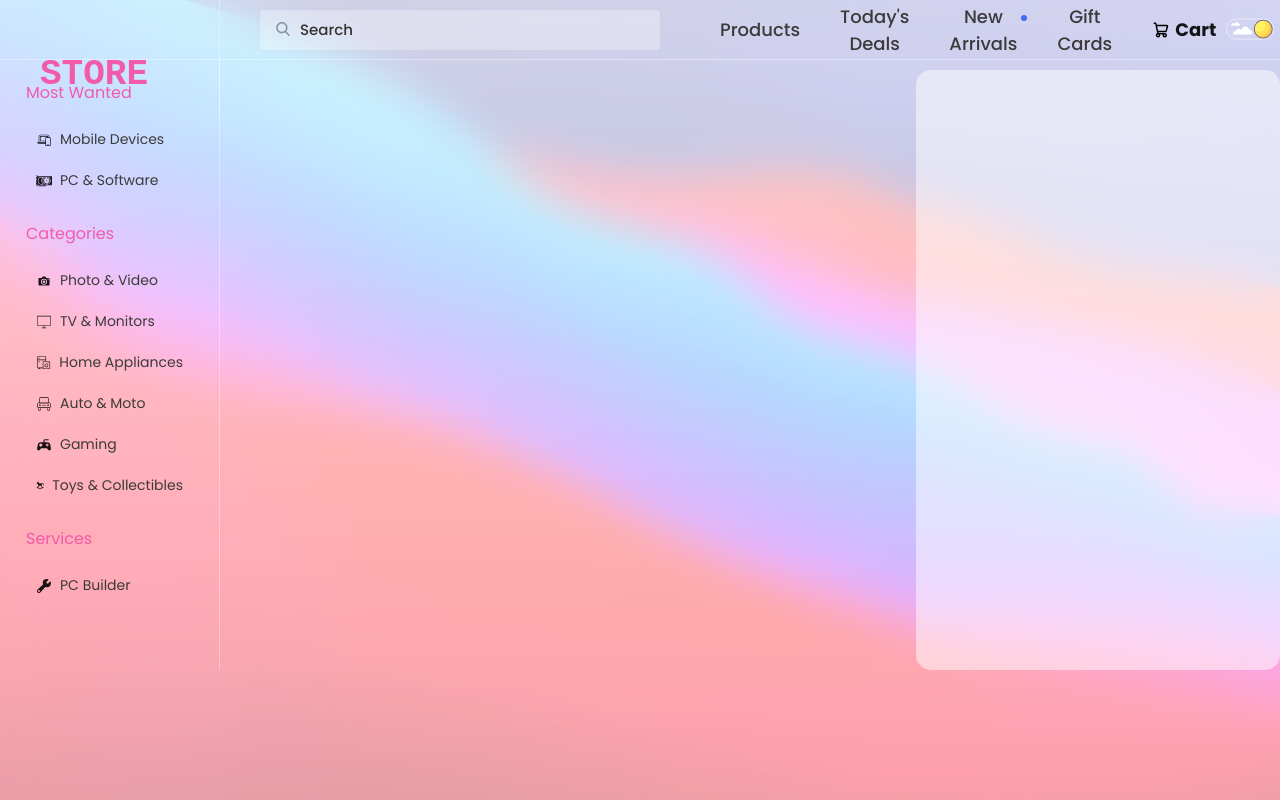
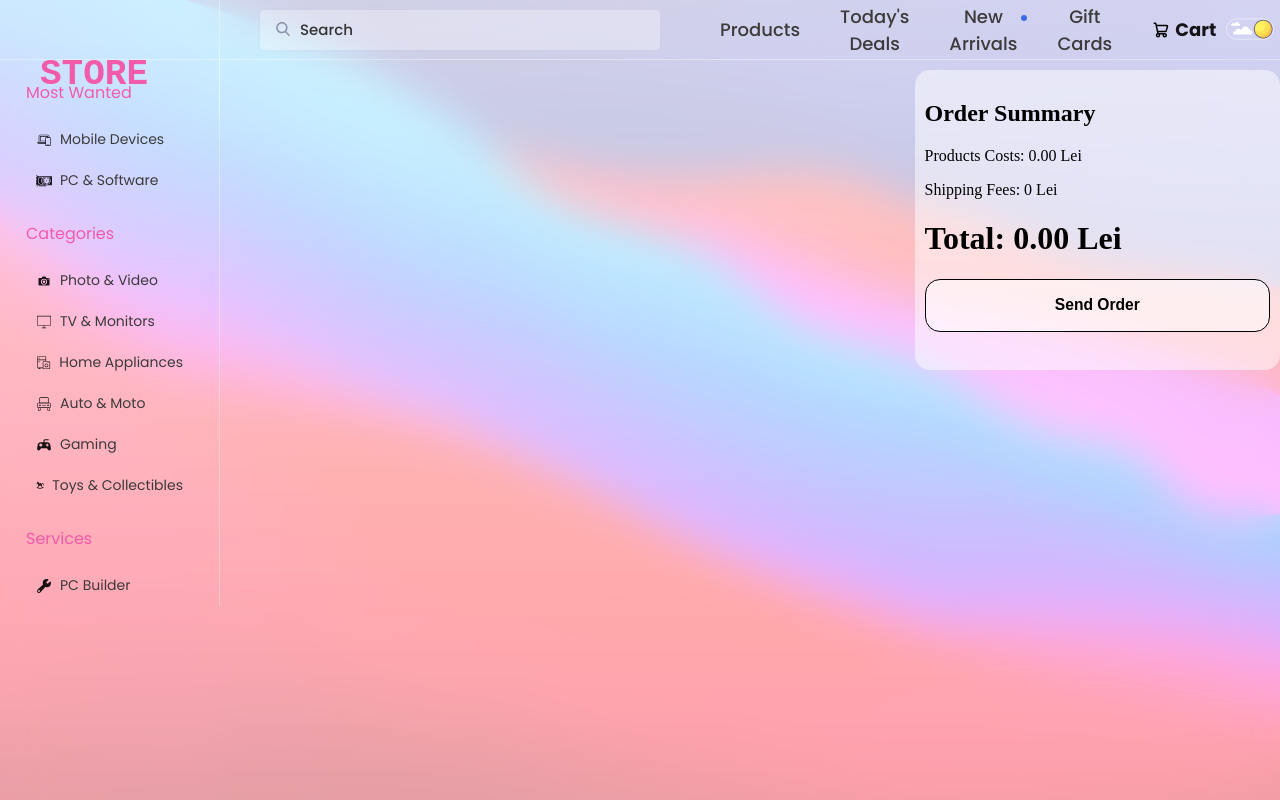
Before and after one commit to antico94/PrimeStoreRemake, a React (Create React App) app in the folder prime-store-remake/: page /cart in a window 1280 px wide. Built offline with nearby package versions, Linux system fonts and the light colour scheme; the HTML template or start-up script is replaced by a standard one.

Commit message:
added functionality to cart

```diff
--- a/prime-store-remake/package.json
+++ b/prime-store-remake/package.json
@@ -3,6 +3,7 @@
   "version": "0.1.0",
   "private": true,
   "dependencies": {
+    "@fortawesome/react-fontawesome": "^0.2.0",
     "lottie-react": "^2.4.0",
     "react": "^18.2.0",
     "react-dom": "^18.2.0",
--- a/prime-store-remake/src/App.js
+++ b/prime-store-remake/src/App.js
@@ -11,9 +11,9 @@ function App() {
     return (
         <Router>
             <CartContextProvider>
-            <div className="App">
-                <Layout/>
-            </div>
+                <div className="App">
+                    <Layout/>
+                </div>
             </CartContextProvider>
         </Router>
     );
--- a/prime-store-remake/src/pages/cart-page/cart-page.jsx
+++ b/prime-store-remake/src/pages/cart-page/cart-page.jsx
@@ -1,14 +1,22 @@
-import React, {useContext} from 'react';
+import React, { useContext } from 'react';
 import styles from './cart-page.module.css';
-import {CartContext} from "../../context-provider/cart-context-provider";
-import CartItem from "../../components/cart-item/cart-item";
+import { CartContext } from '../../context-provider/cart-context-provider';
+import CartItem from '../../components/cart-item/cart-item';
+import cart from "../../assets/svg/cart.svg";
 
 const ViewCart = () => {
-    const {cartItems} = useContext(CartContext)
+    const { cartItems, clearCart } = useContext(CartContext);
+    const totalProductCost = cartItems.reduce(
+        (accumulator, currentItem) => accumulator + currentItem.price * currentItem.quantity,
+        0
+    ).toFixed(2);
+    const shippingFees = 0;
+    const totalPrice = (+totalProductCost + shippingFees).toFixed(2);
+
     return (
         <div className={styles.viewCart}>
             <div className={styles.viewCartLeft}>
-                {cartItems.map(item => (
+                {cartItems.map((item) => (
                     <CartItem
                         key={`cart-item-${item.productId}`}
                         productId={item.productId}
@@ -19,7 +27,14 @@ const ViewCart = () => {
                 ))}
             </div>
             <div className={styles.viewCartRight}>
+                <h2>Order Summary</h2>
+                <p>Products Costs: {totalProductCost} Lei</p>
+                <p>Shipping Fees: {shippingFees} Lei</p>
+                <h1>Total: {totalPrice} Lei</h1>
 
+                <button onClick={() => clearCart()} className={styles.buyNow}>
+                    <h3>Send Order</h3>
+                </button>
             </div>
         </div>
     );
--- a/prime-store-remake/src/pages/cart-page/cart-page.module.css
+++ b/prime-store-remake/src/pages/cart-page/cart-page.module.css
@@ -10,9 +10,21 @@
 }
 
 .viewCartRight {
+    padding:10px;
     margin-top: 10px;
     width: 400px;
     background-color: rgb(255, 255, 255, 0.5);
-    height: 600px;
+    height: 300px;
     border-radius: 15px;
 }
+
+.buyNow{
+    width: 100%;
+    display: flex;
+    align-items: center;
+    border-radius: 15px;
+    border: 1px solid black;
+    justify-content: center;
+    background-color: rgb(255, 255, 255, 0.5);
+    cursor: pointer;
+}
```
Also changed, not shown: 1 other file (tests, documents, lock files or other folders).
